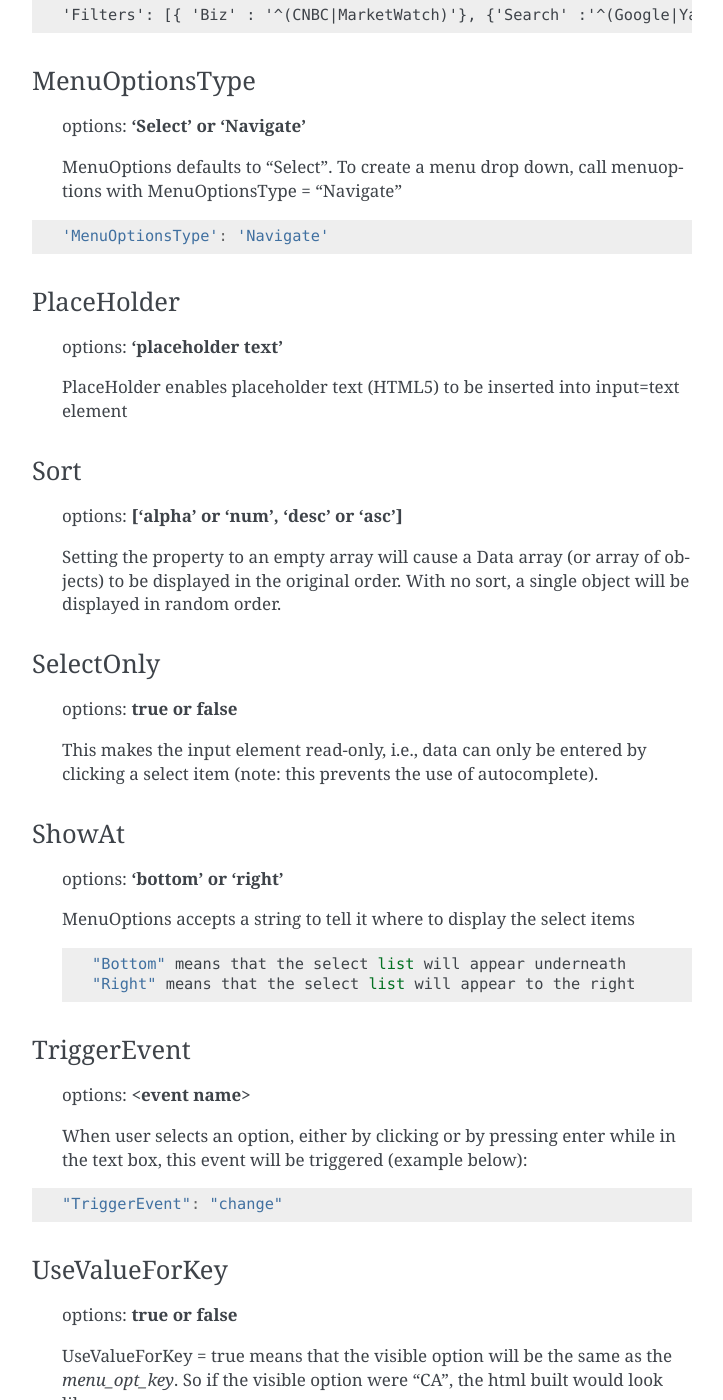
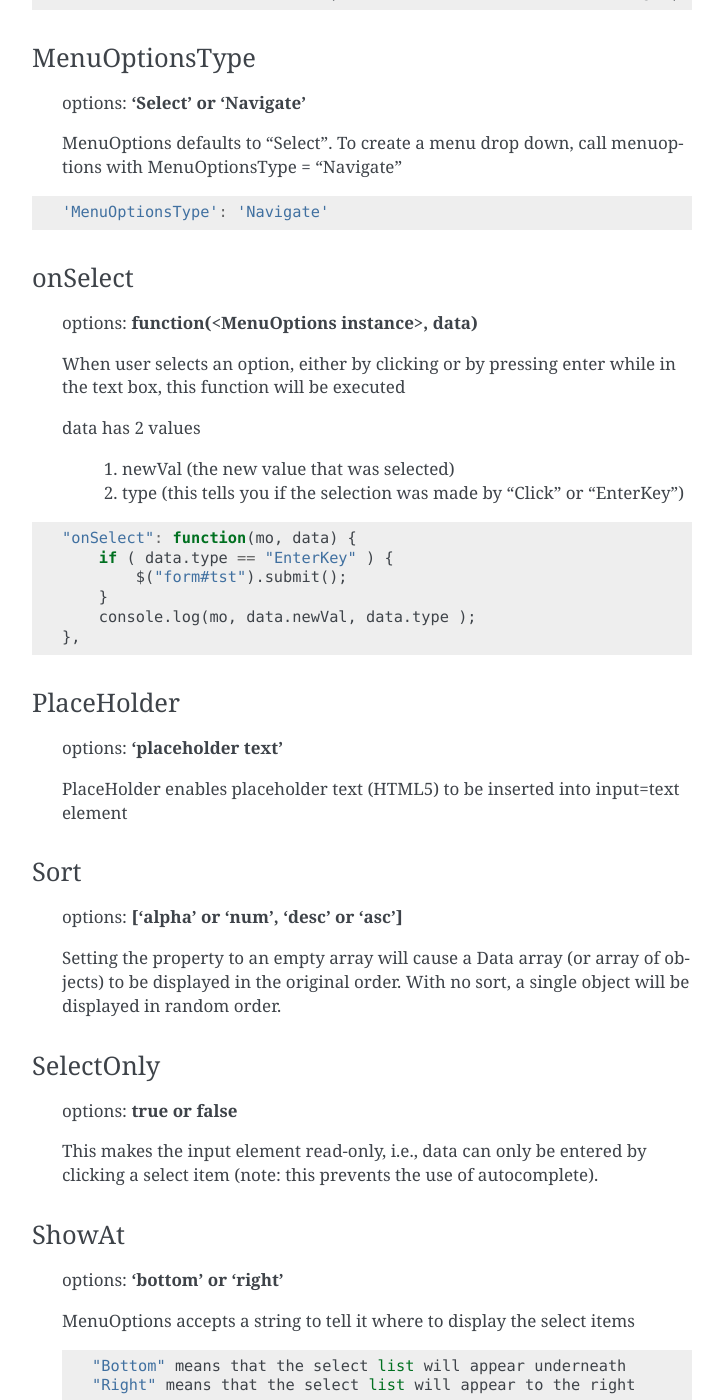
Before and after one commit to compsult/MenuOptions, a Sphinx documentation site: the page built from docs/source/SelectParams.rst, in a window 1280 px wide and 1400 px high, scrolled down 2263 px. Shown: the whole window, without its empty margins (388-1111 px from the left). Built offline with Sphinx 7.4.7, drawn with Linux system fonts in a browser that asks for light colours; some of the changed text lies outside the part shown.

Commit message:
Add onSelect option, update docs, preventDefault on enter key

```diff
--- a/docs/source/SelectParams.rst
+++ b/docs/source/SelectParams.rst
@@ -20,12 +20,12 @@ Parameter list for select list
     DisableHiLiting,boolean, "true or false", false, false
     Filters, array of objects,"{'str':'str'} or {'str':'RegExp'}", none, false
     MenuOptionsType,string,'Select' or 'Navigate','Select',false
+    onSelect, function,function(),none,false
     PlaceHolder,"placeholder (HTML5)",text,none,false
     SelectOnly,boolean,"true or false",false,false
     ShowAt,string,'Bottom' or 'Right','Bottom',false
     Sort,array of strings,"['alpha'|'num', 'desc'|'asc']","['alpha','asc']",false
-    TriggerEvent, text,"event name to be triggered",none,false
-    UseValueForKey ,oolean,"true or false",false,false
+    UseValueForKey,boolean,"true or false",false,false
     Width,integer,positive integer, width of parent, false
 
 Parameters explained for MenuOption select
@@ -88,6 +88,27 @@ MenuOptionsType
 
     'MenuOptionsType': 'Navigate'
 
+onSelect
+^^^^^^^^
+    options: **function(<MenuOptions instance>, data)**
+
+    When user selects an option, either by clicking or by pressing enter while
+    in the text box, this function will be executed
+
+    data has 2 values
+
+     1. newVal (the new value that was selected)
+     2. type (this tells you if the selection was made by "Click" or "EnterKey")
+
+.. code-block:: javascript
+
+    "onSelect": function(mo, data) {
+        if ( data.type == "EnterKey" ) {
+            $("form#tst").submit();
+        }
+        console.log(mo, data.newVal, data.type );
+    },
+
 PlaceHolder
 ^^^^^^^^^^^
     options: **'placeholder text'**
@@ -119,17 +140,6 @@ ShowAt
     "Bottom" means that the select list will appear underneath
     "Right" means that the select list will appear to the right
 
-TriggerEvent
-^^^^^^^^^^^^
-    options: **<event name>**
-
-    When user selects an option, either by clicking or by pressing enter while
-    in the text box, this event will be triggered (example below):
-
-.. code-block:: javascript
-
-    "TriggerEvent": "change"
-
 UseValueForKey
 ^^^^^^^^^^^^^^
     options: **true or false**
--- a/docs/source/Serialize.rst
+++ b/docs/source/Serialize.rst
@@ -19,7 +19,7 @@ in a call like the one below:
         with a MenuOptions call (initialization example below).
 
     2 - The data passed in with the `Data <http://menuoptions.readthedocs.org/en/latest/SelectParams.html>`_
-        parameter must be an object
+        parameter must be an object or an array of objects
 
 .. code-block:: javascript
 
--- a/docs/source/conf.py
+++ b/docs/source/conf.py
@@ -51,9 +51,9 @@ copyright = u'2014, Mike Etts'
 # built documents.
 #
 # The short X.Y version.
-version = '1.5.0-2'
+version = '1.5.0-14'
 # The full version, including alpha/beta/rc tags.
-release = '1.5.0-2'
+release = '1.5.0-14'
 
 # The language for content autogenerated by Sphinx. Refer to documentation
 # for a list of supported languages.
--- a/menuoptions.jquery.json
+++ b/menuoptions.jquery.json
@@ -8,7 +8,7 @@
         "input",
         "menu"
     ],
-    "version":"1.5.0-14",
+    "version":"1.5.1-0",
     "author": {
         "name": "Michael Etts",
         "url": "https://github.com/compsult/menuoptions"
--- a/package.json
+++ b/package.json
@@ -1,6 +1,6 @@
 {
     "name": "menuoptions",
-    "version":"1.5.0-14",
+    "version":"1.5.1-0",
     "title": "Menu Options",
     "description": "A jQuery widget designed to optimize data entry speed for both keyboard and mouse users. MenuOptions uses autocomplete and mouseover filtering to accomplish this. Menus can be created that follow URLs or execute javascript functions.",
     "keywords": [
```
Also changed, not shown: docs/source/FAQ.rst (+25 -0 lines), 6 other files.
